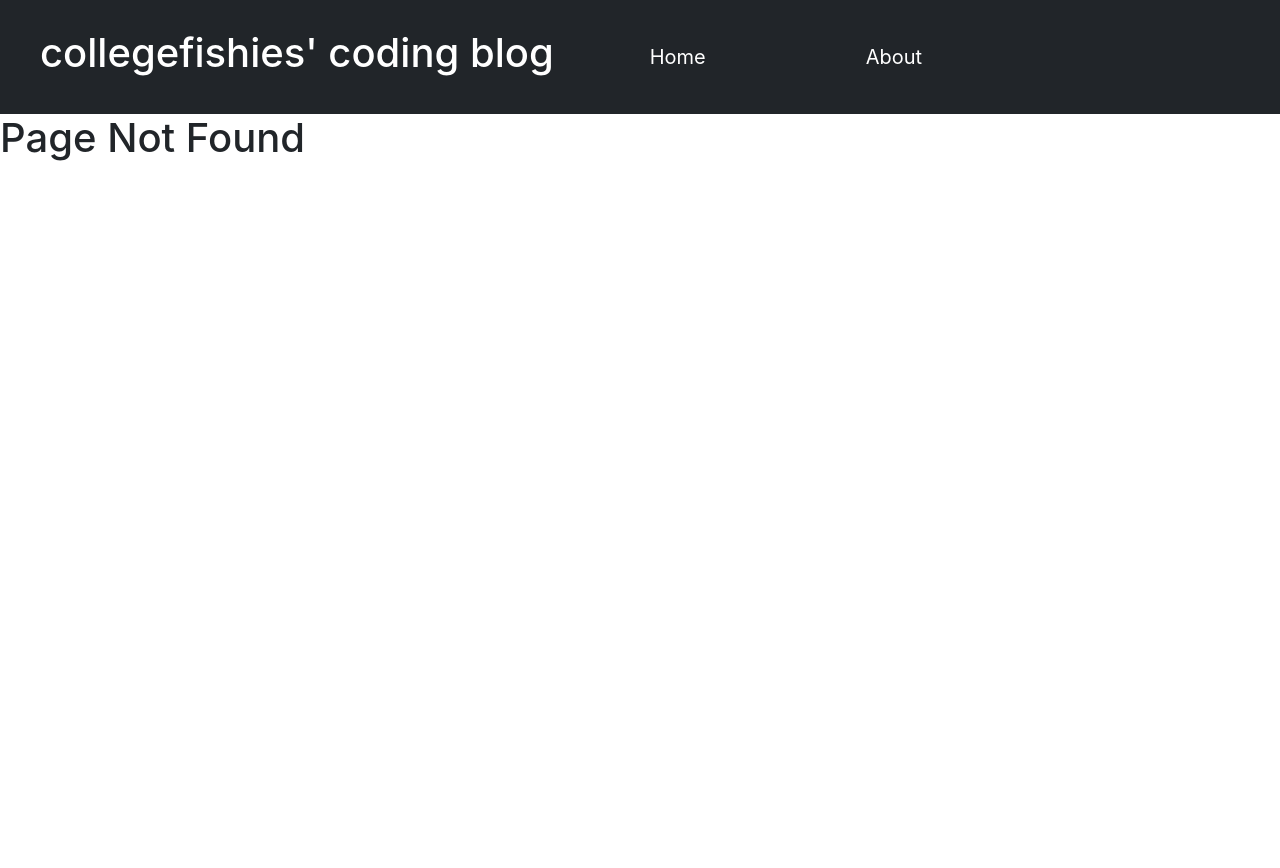
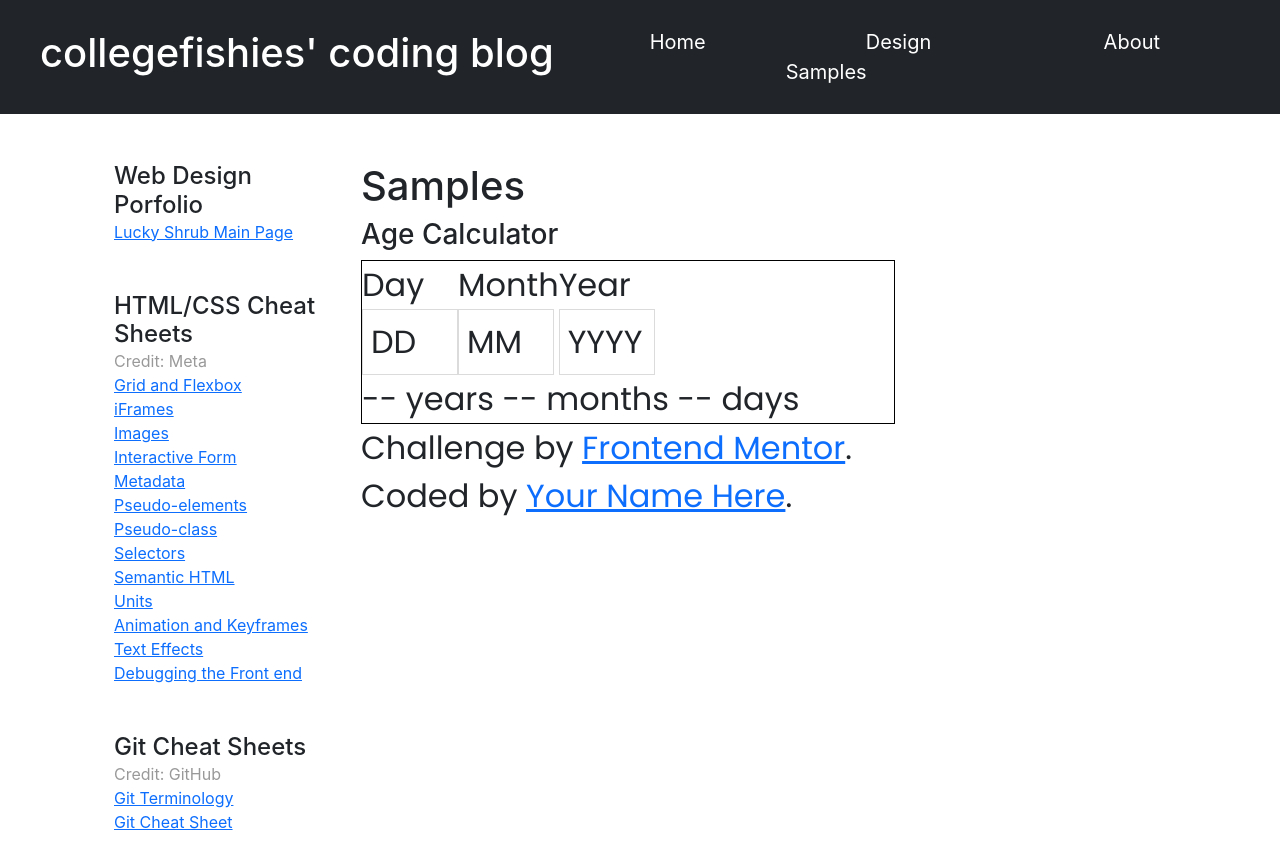
Before and after one commit to collegefishies/collegefishies.github.io, a React (Create React App) app: page /samples in a window 1280 px wide. Before the commit this address had no page. Shown: the top 868 px of the page. Before the commit the page ends 800 px from the top, so only its background shows below. Built offline with nearby package versions, Linux system fonts and the light colour scheme.

Commit message:
Reorganize css. Add Samples page.

```diff
--- a/src/App.js
+++ b/src/App.js
@@ -1,7 +1,9 @@
 import Header	from './comp/Header'
 import Blog  	from './pages/Blog'
+import Samples 	from './pages/Samples'
 import About 	from './pages/About'
 import {Routes, Route} from 'react-router-dom'
+import './assets/css/App.css'
 import 'bootstrap/dist/css/bootstrap.min.css'
 import 'bootstrap/dist/js/bootstrap.bundle.min.js'
 
@@ -16,6 +18,7 @@ function App() {
 			<Header title="collegefishies' coding blog"/>
 			<Routes>
 				<Route path="/" element={<Blog />} />
+				<Route path="/samples" element={<Samples />} />
 				<Route path="/about" element={<About />} />
 				<Route path="*" element={<NotFound />} />
 			</Routes>
--- /dev/null
+++ b/src/assets/css/App.css
@@ -0,0 +1 @@
+@import url('https://fonts.googleapis.com/css2?family=Poppins:ital,wght@0,400;0,700;1,400;1,800&display=swap');
--- a/src/comp/NavToBurger.js
+++ b/src/comp/NavToBurger.js
@@ -32,6 +32,9 @@ export default function NavToBurger(props) {
               <NavLink to="/">Home</NavLink>
             </li>
             <li className="nav-item">
+              <NavLink to="/samples">Design Samples</NavLink>
+            </li>
+            <li className="nav-item">
               <NavLink to="/about">About</NavLink>
             </li>
           </ul>
--- /dev/null
+++ b/src/comp/samples/AgeCalculator.jsx
@@ -0,0 +1,70 @@
+import styled from 'styled-components'
+
+const mobile = "375px";
+const desktop = "1440px";
+//colors
+const purple = "hsl(259deg, 100%, 65%)"
+const lightRed = "hsl(0deg, 100%, 67%)"
+const white = "hsl(0, 0%, 100%)"
+const offWhite = "hsl(0, 0%, 94%)"
+const lightGrey = "hsl(0, 0%, 86%)"
+const smokeyGrey = "hsl(0, 1%, 44%)"
+const offBlack = "hsl(0, 0%, 8%)"
+
+const Main = styled.div`
+	font-size: 32px;
+	font-family: 'Poppins', sans-serif;
+`
+
+const Card = styled.div`
+	border: 1px solid black;
+`
+
+const EntryStyle = styled.div`
+	display: flex;
+	flex-direction: column;
+`
+const DateTitle = styled.div`
+	color: ${smokeyGrey}
+	font-weight: 400i;
+`
+const InputBox = styled.div`
+	padding: 0.5rem;
+	width: 6rem;
+	border: 1px solid ${lightGrey};
+`
+const DateEntry = styled.div`
+	display: flex;
+`
+function Entry(props){
+	return (
+		<EntryStyle>
+			<DateTitle>{props.title}</DateTitle>
+			<InputBox>{props.children}</InputBox>
+		</EntryStyle>
+	)
+}
+
+export default function AgeCalculator(){
+
+	return (
+		<Main>
+			<Card>
+				<DateEntry>
+					<Entry title="Day">DD</Entry>
+					<Entry title="Month">MM</Entry>
+					<Entry title="Year">YYYY</Entry>
+				</DateEntry>
+
+				-- years
+				-- months
+				-- days
+			</Card>
+			<div class="attribution">
+				Challenge by <a href="https://www.frontendmentor.io?ref=challenge" target="_blank">Frontend Mentor</a>.
+				Coded by <a href="#">Your Name Here</a>.
+			</div>
+
+		</Main>
+	);
+}
--- a/src/css/App.css
+++ /dev/null
@@ -1,38 +0,0 @@
-.App {
-  text-align: center;
-}
-
-.App-logo {
-  height: 40vmin;
-  pointer-events: none;
-}
-
-@media (prefers-reduced-motion: no-preference) {
-  .App-logo {
-    animation: App-logo-spin infinite 20s linear;
-  }
-}
-
-.App-header {
-  background-color: #282c34;
-  min-height: 100vh;
-  display: flex;
-  flex-direction: column;
-  align-items: center;
-  justify-content: center;
-  font-size: calc(10px + 2vmin);
-  color: white;
-}
-
-.App-link {
-  color: #61dafb;
-}
-
-@keyframes App-logo-spin {
-  from {
-    transform: rotate(0deg);
-  }
-  to {
-    transform: rotate(360deg);
-  }
-}
--- a/src/index.js
+++ b/src/index.js
@@ -4,7 +4,7 @@ import App              	from './App';
 import reportWebVitals  	from './reportWebVitals';
 import { BrowserRouter }	from 'react-router-dom';
 import 'bootstrap/dist/css/bootstrap.min.css';
-import './css/index.css';
+import './assets/css/index.css';
 
 const root = ReactDOM.createRoot(document.getElementById('root'));
 root.render(
--- /dev/null
+++ b/src/pages/Samples.js
@@ -0,0 +1,33 @@
+import ContentArea	from '../comp/ContentArea'
+import Sidebar    	from '../comp/Sidebar'
+import UsefulLinks	from '../comp/UsefulLinks'
+import Content    	from '../comp/Content'
+import Row from 'react-bootstrap/Row'
+
+//import Samples
+import AgeCalculator from '../comp/samples/AgeCalculator'
+
+function Sample(props){
+	return (
+		<div>
+			<h3>{props.title}</h3>
+			{props.children}
+		</div>
+	)
+}
+
+function Main() {
+	return (
+			<ContentArea>
+				<Row>
+					<Sidebar>
+					</Sidebar>
+					<Content title="Samples">
+						<Sample title="Age Calculator"> <AgeCalculator /> </Sample>
+					</Content>
+				</Row>
+			</ContentArea>
+	);
+}
+
+export default Main;
```
Also changed, not shown: css/styles.css (deleted, +0 -16 lines), src/assets/css/index.css (renamed from src/css/index.css).
